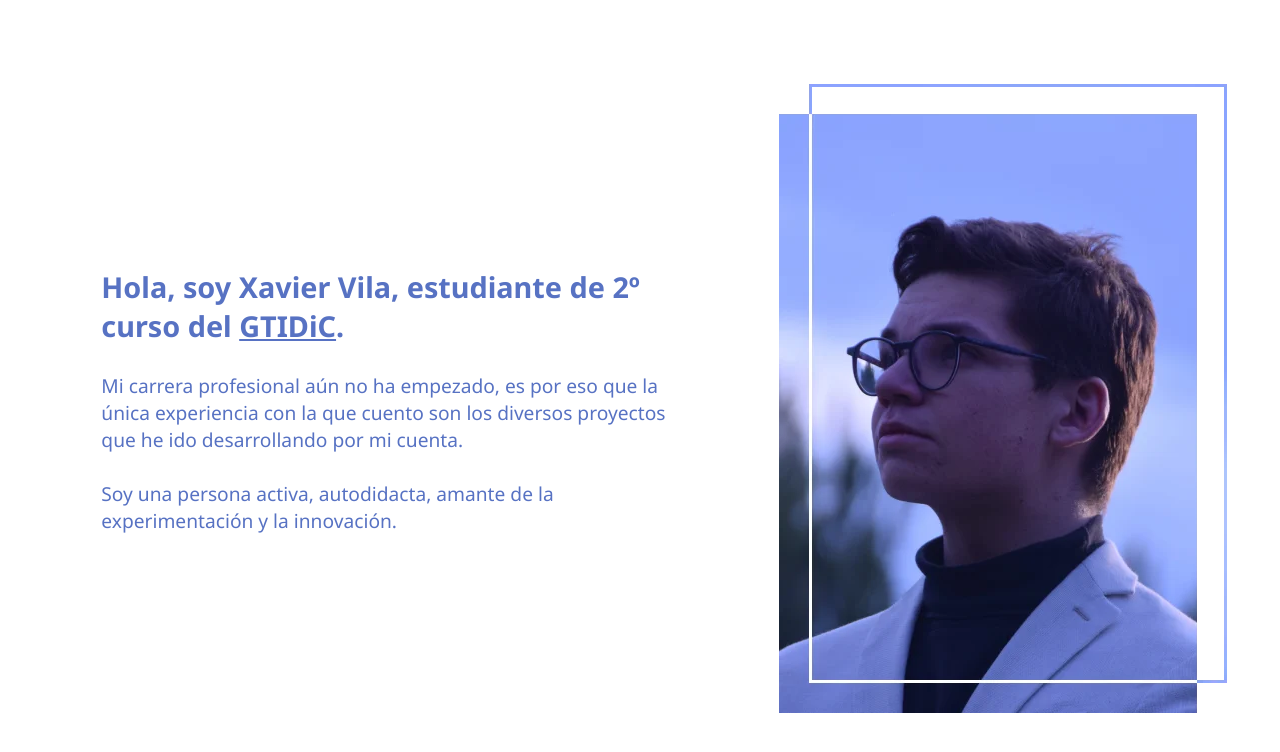
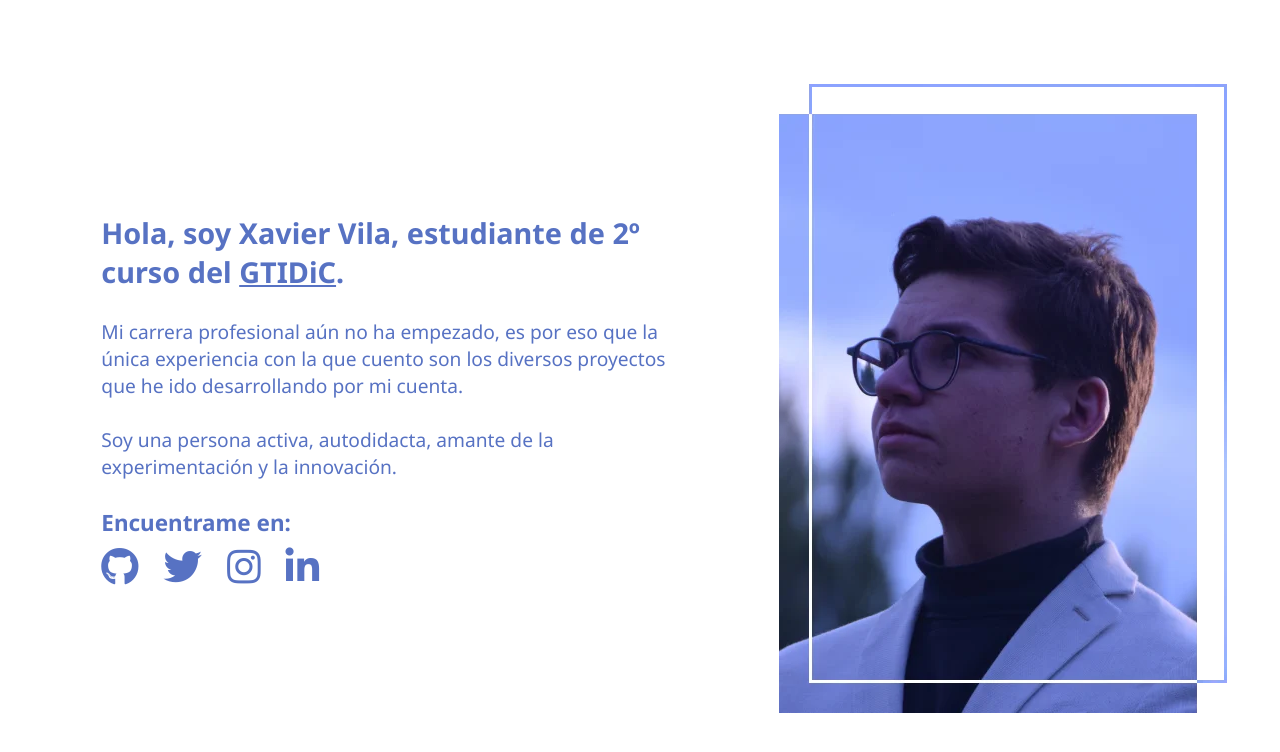
Before and after one commit to XavierVilaRubio/xavi.sx, a plain HTML site: page index.html in a window 1280 px wide. Shown: the part 800-1552 px from the top of the page. Drawn offline with Linux system fonts and the light colour scheme.

Commit message:
Added icons and links

```diff
--- a/index.html
+++ b/index.html
@@ -13,6 +13,13 @@
     />
     <link rel="stylesheet" href="main.css" />
     <link rel="shortcut icon" type="image/png" href="assets/favicon.png" />
+    <link
+      rel="stylesheet"
+      href="https://use.fontawesome.com/releases/v5.15.3/css/all.css"
+      integrity="sha384-SZXxX4whJ79/gErwcOYf+zWLeJdY/qpuqC4cAa9rOGUstPomtqpuNWT9wdPEn2fk"
+      crossorigin="anonymous"
+    />
+
     <script>
       window.addEventListener("resize", () => {
         let vh = window.innerHeight * 0.01;
@@ -57,6 +64,30 @@
           Soy una persona activa, autodidacta, amante de la experimentación y la
           innovación.
         </p>
+        <br />
+        <h3>Encuentrame en:</h3>
+        <ul class="social-links">
+          <li>
+            <a target="_blank" href="https://github.com/XavierVilaRubio">
+              <i class="fab fa-github fa-2x"></i>
+            </a>
+          </li>
+          <li>
+            <a target="_blank" href="https://twitter.com/XavierVilaRubio">
+              <i class="fab fa-twitter fa-2x"></i>
+            </a>
+          </li>
+          <li>
+            <a target="_blank" href="https://instagram.com/XavierVilaRubio">
+              <i class="fab fa-instagram fa-2x"></i>
+            </a>
+          </li>
+          <li>
+            <a target="_blank" href="https://linkedin.com/in/xaviervilarubio/">
+              <i class="fab fa-linkedin-in fa-2x"></i>
+            </a>
+          </li>
+        </ul>
       </div>
 
       <div class="photo">
--- a/main.css
+++ b/main.css
@@ -66,6 +66,25 @@ h2 > a {
   font-size: 120%;
 }
 
+h3 {
+  margin-bottom: 10px;
+}
+
+.social-links > li {
+  display: inline;
+  list-style: none;
+  padding: 10px 10px 10px 10px;
+}
+
+.social-links > li:first-child {
+  padding: 10px 10px 10px 0px;
+}
+
+.social-links > li > a {
+  text-decoration: none;
+  color: #5772c3;
+}
+
 .photo {
   float: right;
   width: 25rem;
```
